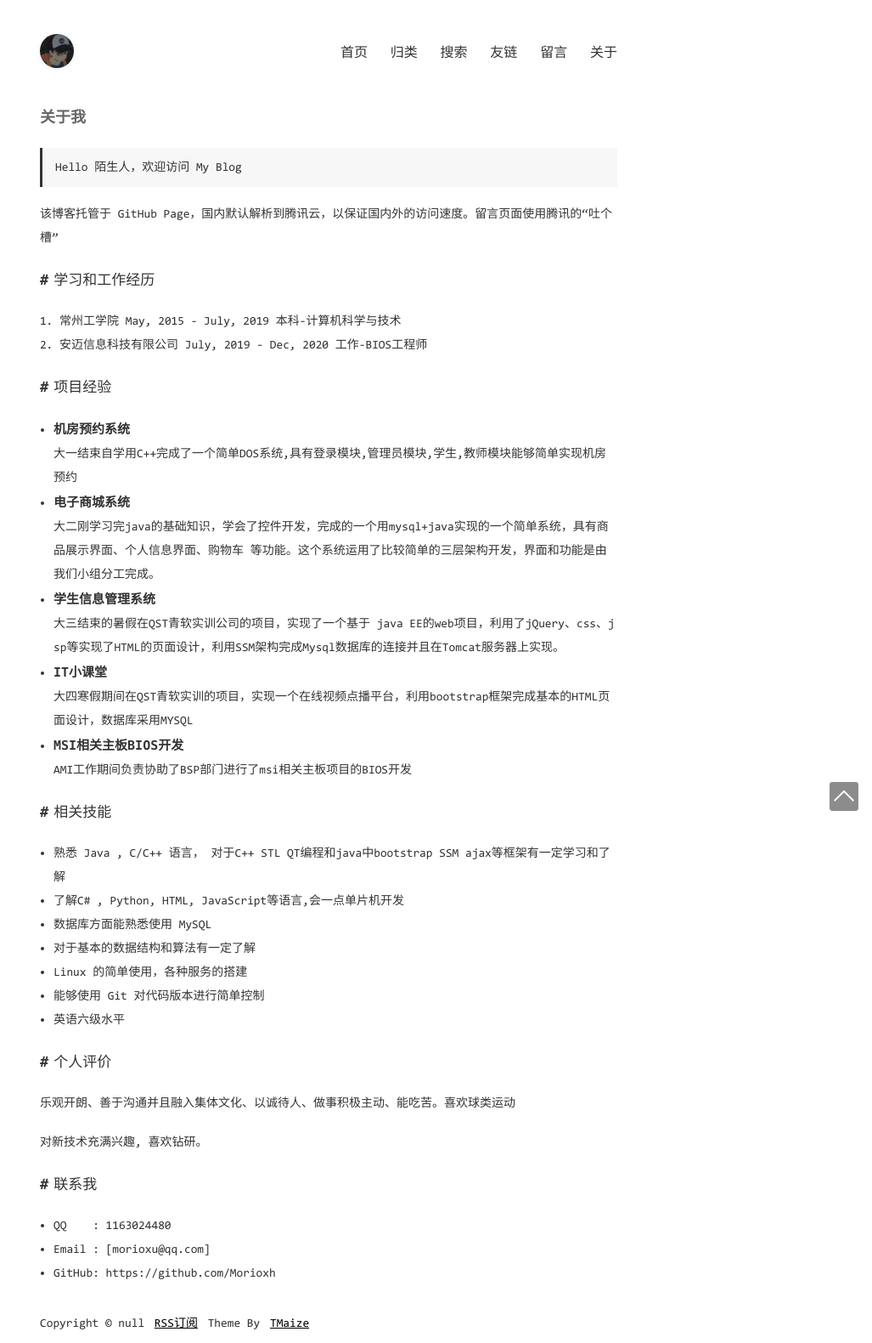
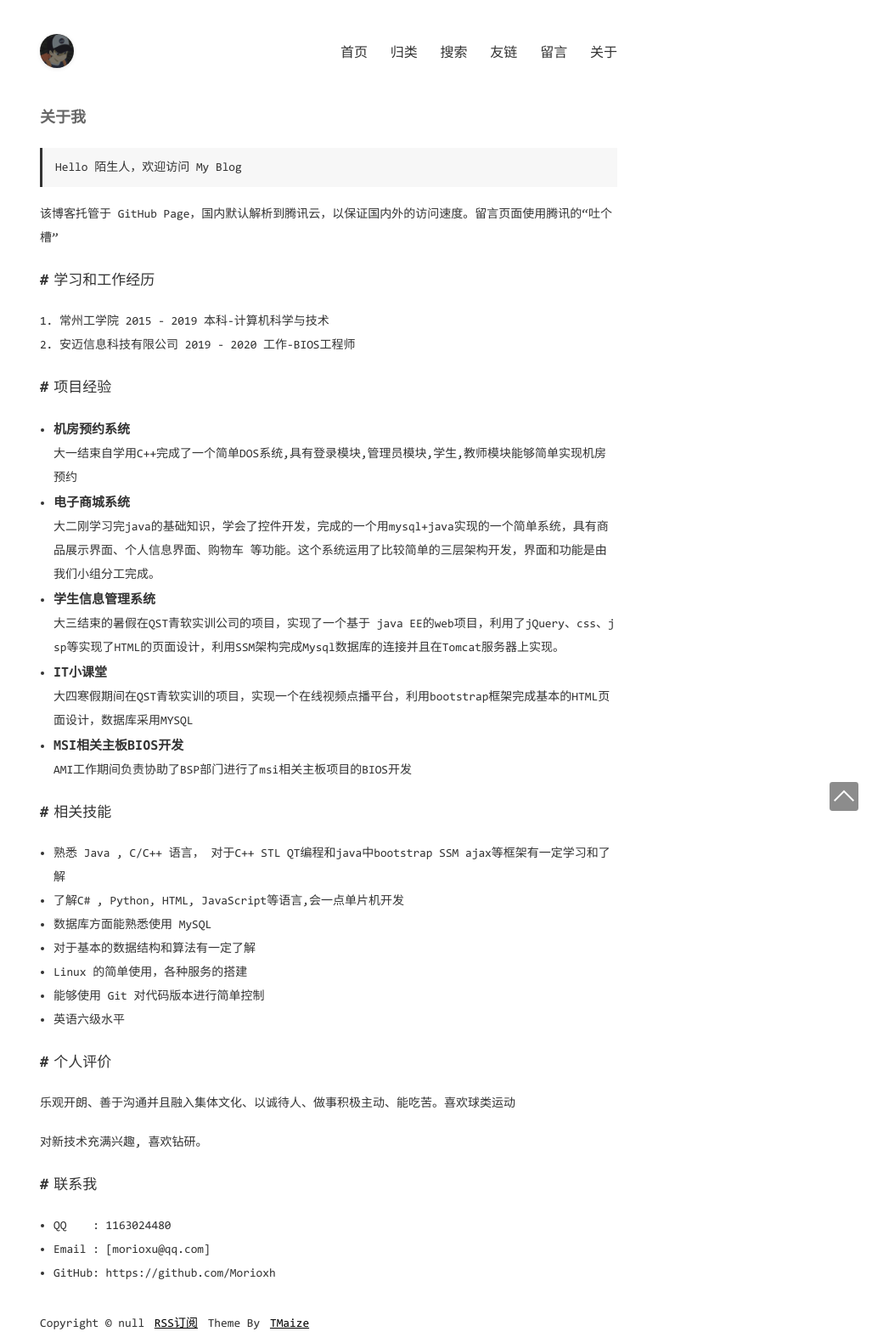
Before and after one commit to Morioxh/morioxh.github.io, a Jekyll site: the page built from pages/about.md, in a window 1280 px wide. Shown: the whole page at 85% size, without its empty margins (253-1280 px from the left). Built offline with Jekyll 4.4.1, drawn with Linux system fonts in a browser that asks for light colours.

Commit message:
modify about

```diff
--- a/pages/about.md
+++ b/pages/about.md
@@ -9,8 +9,8 @@ title: 关于我
 
 ## 学习和工作经历
 
-1. 常州工学院 May, 2015 - July, 2019  本科-计算机科学与技术
-2. 安迈信息科技有限公司 July, 2019 - Dec, 2020  工作-BIOS工程师
+1. 常州工学院  2015 -  2019  本科-计算机科学与技术
+2. 安迈信息科技有限公司  2019 -  2020  工作-BIOS工程师
 
 ## 项目经验
 
```
